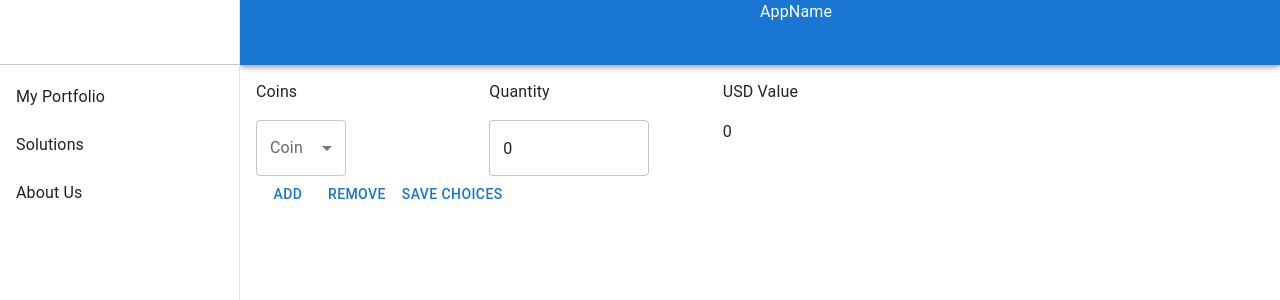
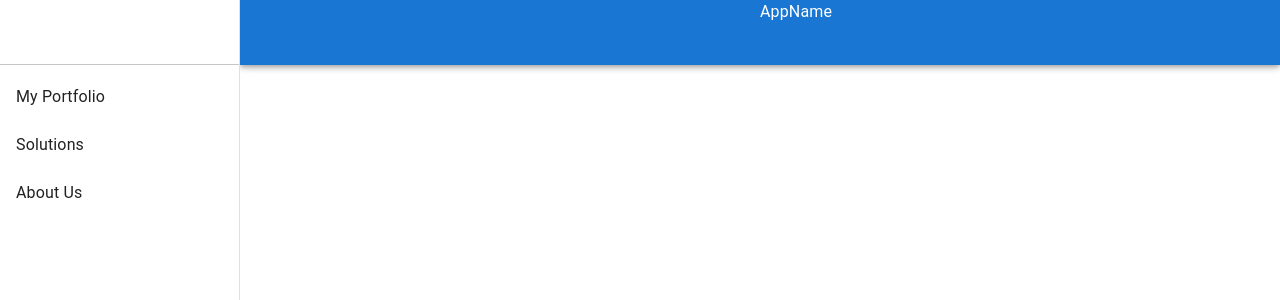
Before and after one commit to charalamposkokkalis/OxfordHack2022, a React (Create React App) app in the folder frontend/: page /solutions in a window 1280 px wide. Shown: the top 300 px of the page. Built offline with nearby package versions, Linux system fonts and the light colour scheme.

Commit message:
Add solutions component

```diff
--- a/frontend/src/App.js
+++ b/frontend/src/App.js
@@ -11,26 +11,9 @@ import Divider from "@mui/material/Divider";
 import List from "@mui/material/List";
 import ListItem from "@mui/material/ListItem";
 import ListItemText from "@mui/material/ListItemText";
+import Solutions from "./Components/Solutions"
 
 function App() {
-  // const [articles, setArticles] = useState([]);
-
-  // Modify the current state by setting the new data to
-  // the response from the backend
-  /*
-  useEffect(() => {
-    fetch("http://localhost:5000/articles", {
-      methods: "GET",
-      headers: {
-        "Content-Type": "application/json",
-      },
-    })
-      .then((response) => response.json())
-      .then((response) => setArticles(response))
-      .catch((error) => console.log(error));
-  }, []);
-*/
-
   return (
     <Box sx={{ display: "flex", mt: 10, ml: 2 }}>
       <AppBar
@@ -68,7 +51,11 @@ function App() {
       <BrowserRouter>
         <Routes>
           <Route exact path="/" element={<Home />} />
-          <Route exact path="/solutions" element={<Home />} />
+          <Route
+            exact
+            path="/solutions"
+            element={<Solutions sols={["sol1", "sol2"]} />}
+          />
           <Route exact path="/about" element={<Home />} />
         </Routes>
       </BrowserRouter>
--- a/frontend/src/Components/NewPortfolio.js
+++ /dev/null
@@ -1,6 +0,0 @@
-const NewPortfolio = (props) => {
-return(
-  <div> </div>
-)
-
-}
--- /dev/null
+++ b/frontend/src/Components/Solutions.js
@@ -0,0 +1,15 @@
+import { Typography } from "@mui/material";
+
+const Solutions = (props) => {
+  console.log(props.sols);
+  return (
+    <div>
+      {" "}
+      {props.sols.map((sol) => {
+        <Typography sx={{ mt: 20 }}> {sol}</Typography>;
+      })}{" "}
+    </div>
+  );
+};
+
+export default Solutions;
```
